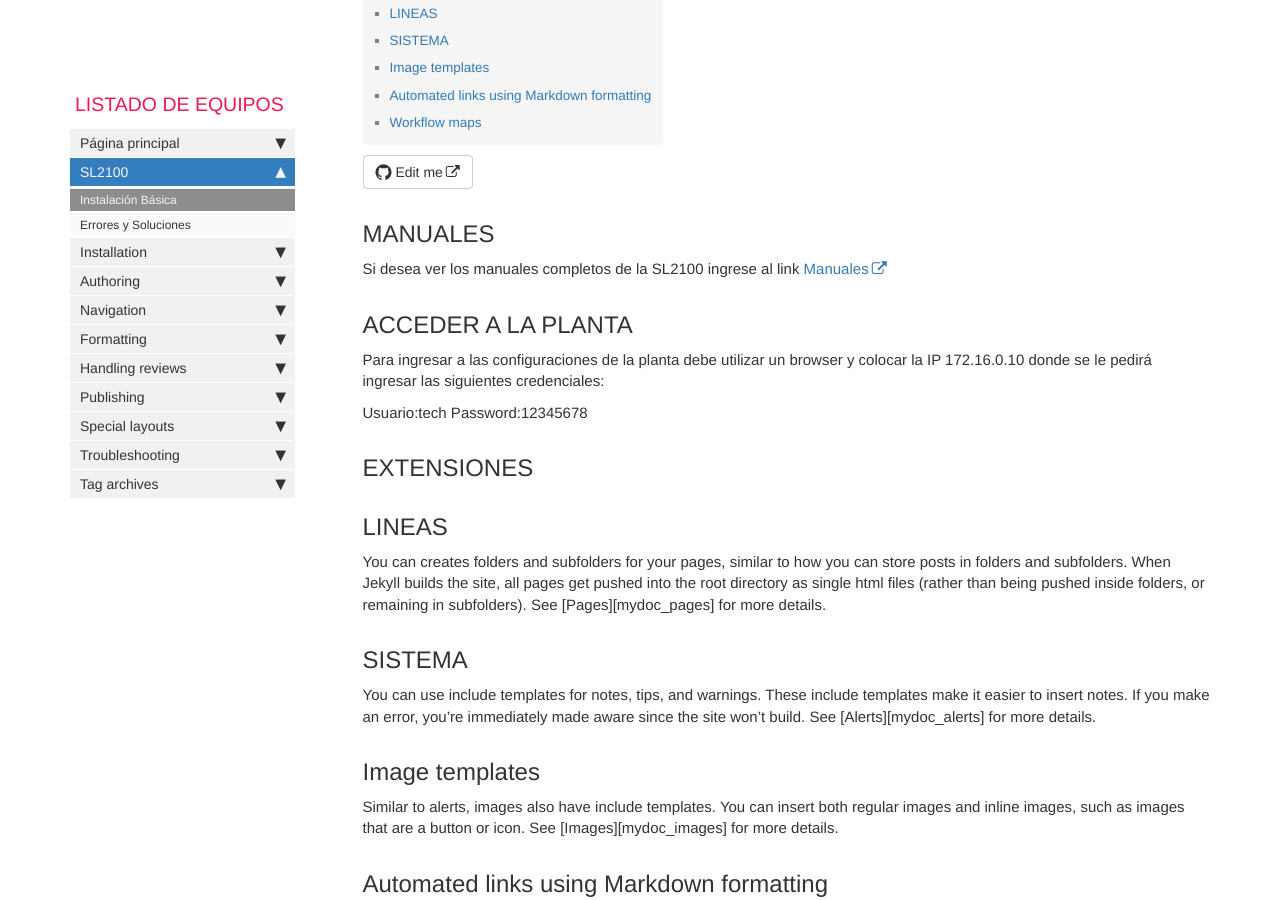
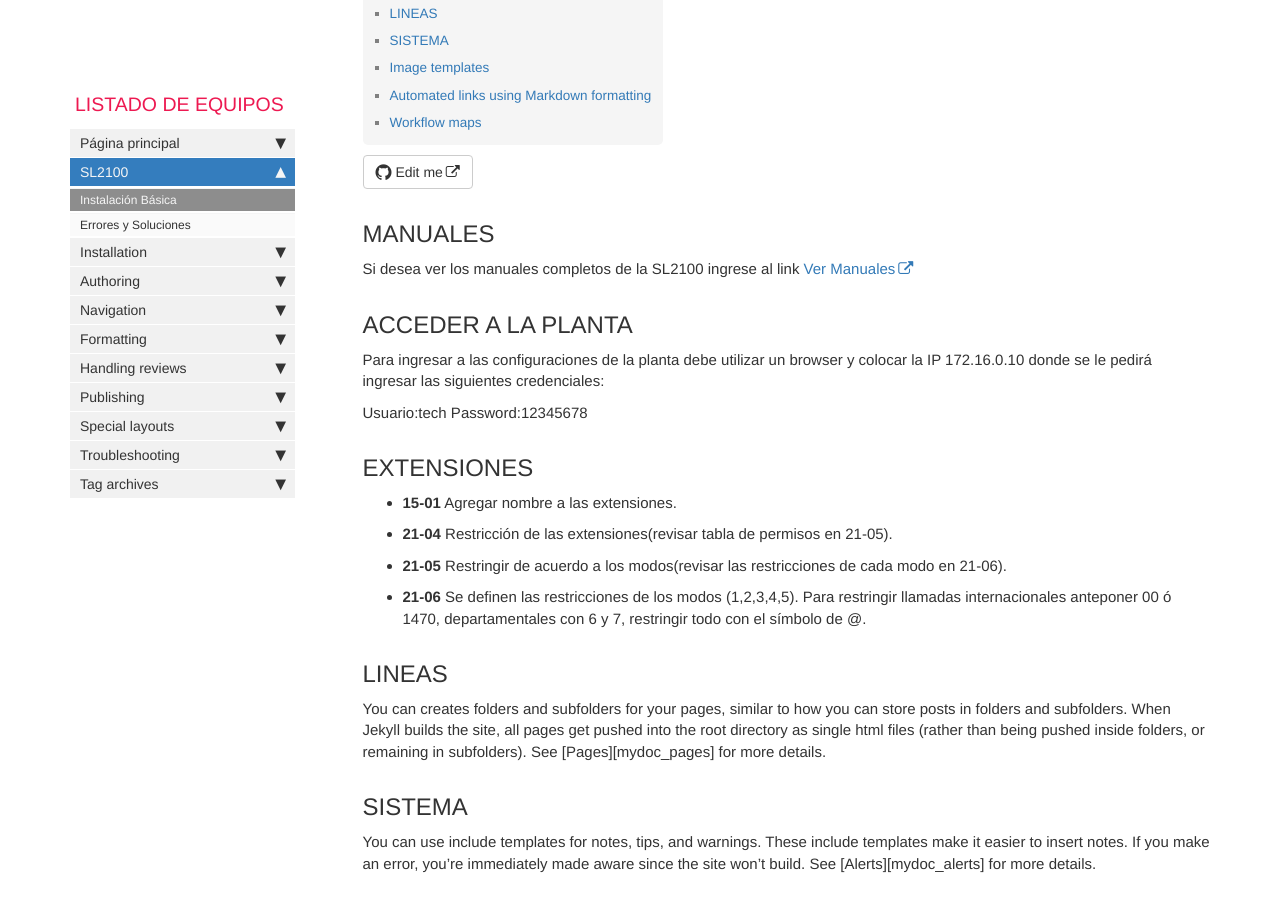
Before and after one commit to soporteiasa/soporteiasa.github.io, a Jekyll site: the page built from pages/mydoc/mydoc_release_notes_60.md, in a window 1280 px wide and 900 px high, scrolled down 253 px. Built offline with Jekyll 4.4.1, drawn with Linux system fonts in a browser that asks for light colours; comment, search, counter and statistics services are not loaded.

Commit message:
Update mydoc_release_notes_60.md

```diff
--- a/pages/mydoc/mydoc_release_notes_60.md
+++ b/pages/mydoc/mydoc_release_notes_60.md
@@ -9,7 +9,7 @@ permalink: mydoc_release_notes_60.html
 folder: mydoc
 ---
 ## MANUALES
-Si desea ver los manuales completos de la SL2100 ingrese al link [Manuales](https://drive.google.com/drive/folders/12A8vo8xROqJdaGIwD6x4NSJPwsDGlLmt?usp=sharing "Manuales SL2100")
+Si desea ver los manuales completos de la SL2100 ingrese al link [Ver Manuales](https://drive.google.com/drive/folders/12A8vo8xROqJdaGIwD6x4NSJPwsDGlLmt?usp=sharing "Manuales SL2100")
 
 ## ACCEDER A LA PLANTA
 Para ingresar a las configuraciones de la planta debe utilizar un browser y colocar la IP 172.16.0.10 donde se le pedirá ingresar las siguientes credenciales:
@@ -18,9 +18,10 @@ Usuario:tech
 Password:12345678
 
 ## EXTENSIONES
-
-
-
+*  **15-01** Agregar nombre a las extensiones.
+*  **21-04** Restricción de las extensiones(revisar tabla de permisos en 21-05).
+*  **21-05** Restringir de acuerdo a los modos(revisar las restricciones de cada modo en 21-06).
+*  **21-06** Se definen las restricciones de los modos (1,2,3,4,5). Para restringir llamadas internacionales anteponer 00 ó 1470, departamentales con 6 y 7, restringir todo con el símbolo de @.
 
 ## LINEAS
 
```
